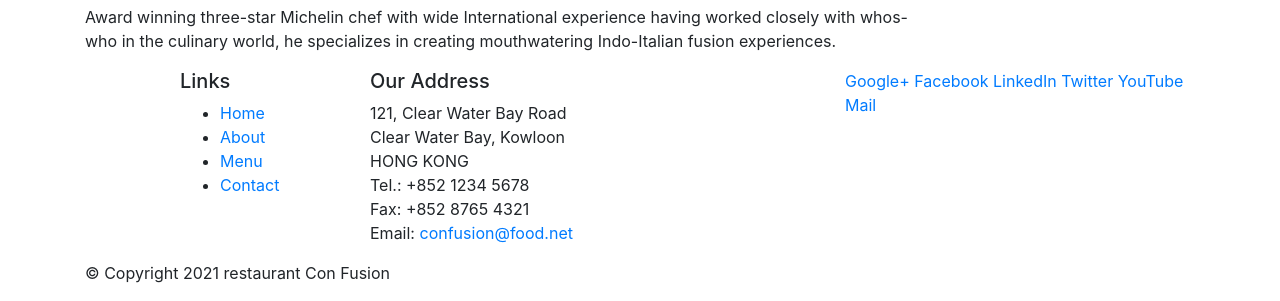
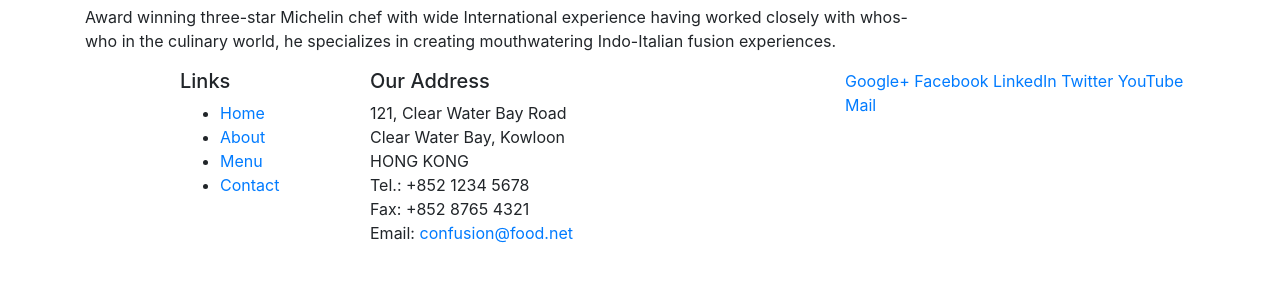
Before and after one commit to rohithkoteval/bootstrap, a website: page index.html in a window 1280 px wide. Shown: the part 603-904 px from the top of the page. After the commit the page ends 864 px from the top, so only its background shows below. Drawn offline with nearby package versions, Linux system fonts and the light colour scheme.

Commit message:
fresh start

```diff
--- a/index.html
+++ b/index.html
@@ -96,8 +96,6 @@
                 </div>
            </div>
            <div class="row">
-                <div class="col-auto">
-                    <p>© Copyright 2021 restaurant Con Fusion</p>
                 </div>
            </div>
         </div>
```
